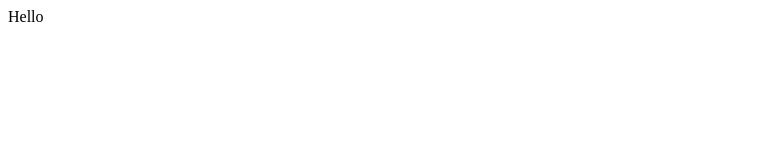
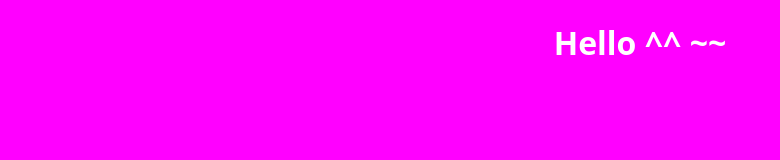
Before and after one commit to Avita-jpg/avita-jpg.github.io, a plain HTML site: page index.html in a window 1280 px wide. Shown: the whole page, without its empty margins (0-780 px from the left). Drawn offline with Linux system fonts and the light colour scheme.

Commit message:
hello fuscia world

```diff
--- a/index.html
+++ b/index.html
@@ -3,8 +3,9 @@
 <head>
     <meta charset="UTF-8" />
     <title>avita web</title>
+    <link rel="stylesheet" href="styles.css">
 </head>
 <body>
-    Hello
+    <h1>Hello ^^ ~~</h1>
 </body>
 </html>
--- /dev/null
+++ b/styles.css
@@ -0,0 +1,9 @@
+body {
+    background-color: fuchsia;
+    font-family: system-ui, -apple-system, BlinkMacSystemFont, 'Segoe UI', Roboto, Oxygen, Ubuntu, Cantarell, 'Open Sans', 'Helvetica Neue', sans-serif;
+}
+h1 {
+    color: white;
+    text-align: center;
+    font-weight: bolder;
+}
```
